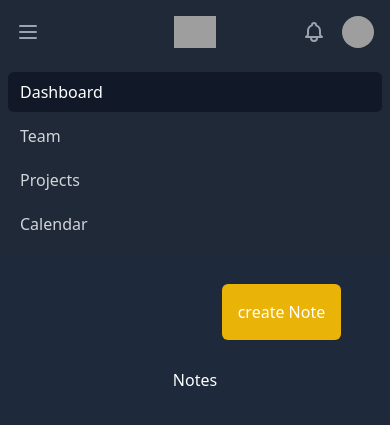
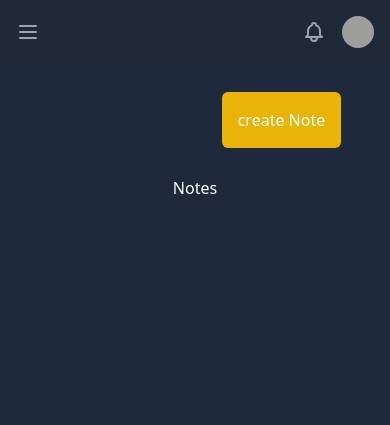
Before and after one commit to chris-muiru/django-notes-app, a Django app: page /dashboard/ in a window 390 px wide. Shown: the top 425 px of the page. Run offline with Django 4.2, Linux system fonts and the light colour scheme; data that the repository does not hold is empty; style sheets or scripts are compiled from the project's sources; some libraries are stand-ins or nearby versions; grey boxes are pictures that could not be loaded.

Commit message:
add: change templates

```diff
--- a/templates/base.html
+++ b/templates/base.html
@@ -1,5 +1,4 @@
 {% load static tailwind_tags %}
-
 <!DOCTYPE html>
 <html lang="en">
 	<head>
@@ -18,7 +17,7 @@
 				  <div class="relative flex items-center justify-between h-16">
 					<div class="absolute inset-y-0 left-0 flex items-center sm:hidden">
 					  <!-- Mobile menu button-->
-					  <button type="button" class="inline-flex items-center justify-center p-2 rounded-md text-gray-400 hover:text-white hover:bg-gray-700 focus:outline-none focus:ring-2 focus:ring-inset focus:ring-white" aria-controls="mobile-menu" aria-expanded="false">
+					  <button type="button" id="btn-menu" class="inline-flex items-center justify-center p-2 rounded-md text-gray-400 hover:text-white hover:bg-gray-700 focus:outline-none focus:ring-2 focus:ring-inset focus:ring-white" aria-controls="mobile-menu" aria-expanded="false">
 						<span class="sr-only">Open main menu</span>
 						<!--
 						  Icon when menu is closed.
@@ -44,19 +43,17 @@
 					</div>
 					<div class="flex-1 flex items-center justify-center sm:items-stretch sm:justify-start">
 					  <div class="flex-shrink-0 flex items-center">
-						<img class="block lg:hidden h-8 w-auto" src="https://tailwindui.com/img/logos/workflow-mark-indigo-500.svg" alt="Workflow">
-						<img class="hidden lg:block h-8 w-auto" src="https://tailwindui.com/img/logos/workflow-logo-indigo-500-mark-white-text.svg" alt="Workflow">
 					  </div>
 					  <div class="hidden sm:block sm:ml-6">
 						<div class="flex space-x-4">
 						  <!-- Current: "bg-gray-900 text-white", Default: "text-gray-300 hover:bg-gray-700 hover:text-white" -->
 						  <a href="{%url 'dashboard'%}" class="bg-gray-900 text-white px-3 py-2 rounded-md text-sm font-medium" aria-current="page">Dashboard</a>
 
-						  <a href="#" class="text-gray-300 hover:bg-gray-700 hover:text-white px-3 py-2 rounded-md text-sm font-medium">Team</a>
+						  <a href="{%url 'create-subject'%}" class="text-gray-300 hover:bg-gray-700 hover:text-white px-3 py-2 rounded-md text-sm font-medium">Subject</a>
 
-						  <a href="#" class="text-gray-300 hover:bg-gray-700 hover:text-white px-3 py-2 rounded-md text-sm font-medium">Projects</a>
+						  <a href="{%url 'create-note'%}" class="text-gray-300 hover:bg-gray-700 hover:text-white px-3 py-2 rounded-md text-sm font-medium">Note</a>
 
-						  <a href="#" class="text-gray-300 hover:bg-gray-700 hover:text-white px-3 py-2 rounded-md text-sm font-medium">Calendar</a>
+						  <a href="#" class="text-gray-300 hover:bg-gray-700 hover:text-white px-3 py-2 rounded-md text-sm font-medium">Profile</a>
 						</div>
 					  </div>
 					</div>
@@ -74,6 +71,7 @@
 						<div>
 						  <button type="button" class="bg-gray-800 flex text-sm rounded-full focus:outline-none focus:ring-2 focus:ring-offset-2 focus:ring-offset-gray-800 focus:ring-white" id="user-menu-button" aria-expanded="false" aria-haspopup="true">
 							<span class="sr-only">Open user menu</span>
+							{% comment %} enter user image here {% endcomment %}
 							<img class="h-8 w-8 rounded-full" src="https://images.unsplash.com/photo-1472099645785-5658abf4ff4e?ixlib=rb-1.2.1&ixid=eyJhcHBfaWQiOjEyMDd9&auto=format&fit=facearea&facepad=2&w=256&h=256&q=80" alt="">
 						  </button>
 						</div>
@@ -84,14 +82,14 @@
 
 				<!-- Mobile menu, show/hide based on menu state. -->
 				<div class="sm:hidden" id="mobile-menu">
-				  <div class="px-2 pt-2 pb-3 space-y-1">
+				  <div id='div-links' class="hidden px-2 pt-2 pb-3 space-y-1">
 					<!-- Current: "bg-gray-900 text-white", Default: "text-gray-300 hover:bg-gray-700 hover:text-white" -->
 					<a href="{% url 'dashboard'%}" class="bg-gray-900 text-white block px-3 py-2 rounded-md text-base font-medium" aria-current="page">Dashboard</a>
 
-					<a href="#" class="text-gray-300 hover:bg-gray-700 hover:text-white block px-3 py-2 rounded-md text-base font-medium">Team</a>
+					<a href="{%url 'create-subject'%}" class="text-gray-300 hover:bg-gray-700 hover:text-white block px-3 py-2 rounded-md text-base font-medium">Subject</a>
 
-					<a href="#" class="text-gray-300 hover:bg-gray-700 hover:text-white block px-3 py-2 rounded-md text-base font-medium">Projects</a>
-					<a href="#" class="text-gray-300 hover:bg-gray-700 hover:text-white block px-3 py-2 rounded-md text-base font-medium">Calendar</a>
+					<a href="{%url 'create-note'%}" class="text-gray-300 hover:bg-gray-700 hover:text-white block px-3 py-2 rounded-md text-base font-medium">Note</a>
+					<a href="#" class="text-gray-300 hover:bg-gray-700 hover:text-white block px-3 py-2 rounded-md text-base font-medium">Profile</a>
 				  </div>
 				</div>
 			</nav>
@@ -100,6 +98,7 @@
 			{%block content%}
 			{%endblock content%}
 		{%endblock main%}
+		<script type="text/javascript" src="{% static 'JS/notes.js'%}"></script>
 	</body>
 </html>
 </html>
--- a/templates/notes/createNote.html
+++ b/templates/notes/createNote.html
@@ -7,7 +7,7 @@
 
 <div class="mx-auto w-note flex content-center justify-center rounded-md box-border">
 	{% comment %} create subject here {% endcomment %}
-    <div class=" subject p-4 border-box w-full">
+    <div class="p-4 border-box w-full">
 		<form action="" method="post">
 			{% csrf_token %}
 			{% render_field form.topic class="my-4 rounded-md w-full inline", placeholder='Enter topic' %}
--- a/templates/notes/dashboard.html
+++ b/templates/notes/dashboard.html
@@ -3,7 +3,7 @@
 {%block content%}
 <div class="mt-7 mx-auto w-3/4 h-auto flex justify-end">
     <button class="text-white h-14 rounded-md p-4 bg-yellow-500">
-        <a href="{% url 'create_notes' %}">
+        <a href="{% url 'create-note' %}">
             create Note
         </a>
     </button>
--- a/templates/notes/note.html
+++ b/templates/notes/note.html
@@ -4,7 +4,7 @@
 <div class="align-left flex justify-end">
 <form action="" method='POST'>
     {% csrf_token %}
-    <button type="submit" class="bg-yellow-400 p-2 rounded-sm mt-7 relative right-28">
+    <button type="submit" class="bg-yellow-400 p-2 rounded-sm mt-7 relative right-12 md:right-24 lg:right-36 xl:right-60">
         delete note
     </button>
 </form>
@@ -12,10 +12,9 @@
 <div class="w-3/4 mx-auto text-justify text-white mt-9">
     <b class="text-right text-green-500 text-xl">{{note.topic}}</b>
 
-    <div class="">
+    <div class="font-shadow-light">
         {{note.Notes}}
     </div>
 
 </div>
-
 {%endblock content%}
```
Also changed, not shown: templates/subject_page/subject.html (+11 -15 lines).
